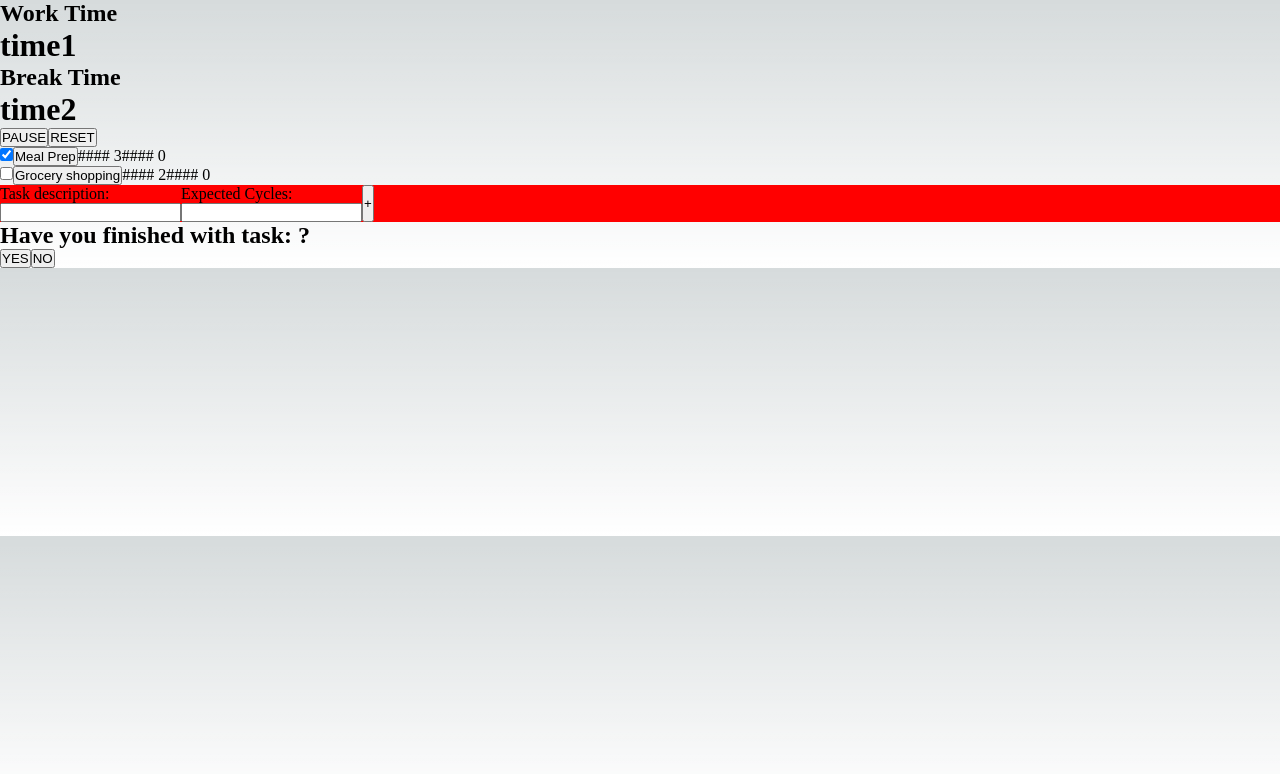
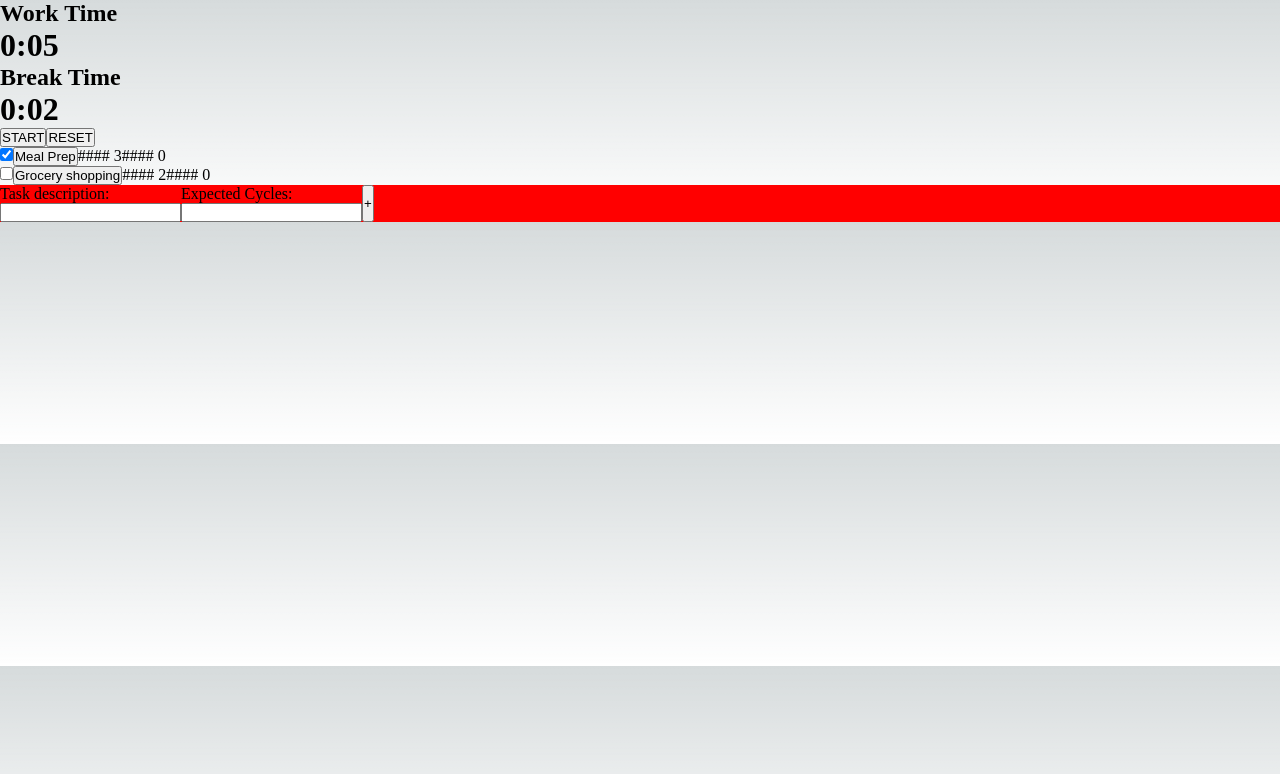
Before and after one commit to carocodingk/PomodoroTracker, a Next.js app: page / in a window 1280 px wide. Shown: the top 774 px of the page. Built offline with nearby package versions, Linux system fonts and the light colour scheme.

Commit message:
Added function to start timers

```diff
--- a/src/pages/index.js
+++ b/src/pages/index.js
@@ -13,34 +13,67 @@ function PomodoroTimer({taskInProgress, setCycleComplete, checkedTask}){
   const [breakTimerRun, setBreakTimerRun] = useState(false);
 
   const startTimer = (taskInProgress) => {
+    setCycleComplete(false) //Restart the cycle
     if (taskInProgress.key != -1){
-      setWorkTimer(true)
       console.log('setworktimer')
+
+      setWorkTimerRun(!workTimerRun)
     }
     else
       console.log("Please select a task to work on! ")
-    // console.log('this point ', taskInProgress)
   }
 
-  // console.log('there ', taskInProgress)
+  useEffect(() => {
+    let timer1, timer2
+    if (workTimerRun){
+      console.log('case1')
+      timer1 = setTimeout(() => {
+        setWorkTimer((prevTime) => prevTime-1)
+      }, 1000);
+      if (workTimer === 0){ //time's up
+        setWorkTimerRun(false) //Stop work timer
+        setBreakTimerRun(true) //Start break timer
+      }
+    }
 
-  useEffect(() => {
+    if (breakTimerRun){
+      timer2 = setTimeout(() => {
+        setBreakTimer((prevTime) => prevTime-1)
+      }, 1000);
+      if (breakTimer === 0){
+        setBreakTimerRun(false) //Stop break timer
+        setCycleComplete(true)  //Indicates a pomodoro cycle (work + break) is complete
+      }
+    }
+
+    return() => {
+      if (timer1)
+        clearTimeout(timer1)
+      else if (timer2)
+        clearTimeout(timer2)
+    }
 
   },[workTimer, workTimerRun, breakTimer, breakTimerRun]);
+
+  const secondsW = workTimer % 60
+  const minutesW = Math.floor(workTimer / 60)
+  const secondsB = breakTimer % 60
+  const minutesB = Math.floor(breakTimer / 60)
 
   return(
     <div>
       <div>
         <div>
           <h2>Work Time</h2>
-          <h1>time1</h1>
+          <h1>{minutesW}:{secondsW < 10? `0${secondsW}` : secondsW}</h1>
         </div>
         <div>
           <h2>Break Time</h2>
-          <h1>time2</h1>
+          <h1>{minutesB}:{secondsB < 10? `0${secondsB}` : secondsB}</h1>
         </div>
         <div>
-          <input type="button" value={workTimerRun || breakTimerRun? 'START':'PAUSE'} onClick={() => startTimer(taskInProgress)} />
+          <input type="button" value={workTimerRun || breakTimerRun? 'PAUSE':'START'} onClick={() => startTimer(taskInProgress)} />
+          {/* <input type="button" value={workTimerRun || breakTimerRun? 'PAUSE':'START'} onClick={() => setWorkTimerRun(!workTimerRun)} /> */}
           <input type="button" value='RESET' />
         </div>
       </div>
@@ -48,7 +81,7 @@ function PomodoroTimer({taskInProgress, setCycleComplete, checkedTask}){
   );
 }
 
-function TaskManager({taskInProgress, setTaskInProgress, cycleComplete, setCheckedTask}){
+function TaskManager({taskInProgress, setTaskInProgress, cycleComplete, setCycleComplete, setCheckedTask}){
   const [taskKeys, setTaskKey] = useState(2)
   const [taskList, setTaskList] = useState(initialTasks)
   // console.log(taskList)
@@ -78,13 +111,13 @@ function TaskManager({taskInProgress, setTaskInProgress, cycleComplete, setCheck
         ))}
       </ul>
       <NewTask taskKeys={taskKeys} setTaskKey={setTaskKey} setTaskList={setTaskList} />
-      {cycleComplete && <TaskCompletion taskInProgress={taskInProgress} setTaskInProgress={setTaskInProgress} taskList={taskList} setTaskList={setTaskList} setCheckedTask={setCheckedTask}/>}
+      {cycleComplete && <TaskCompletion taskInProgress={taskInProgress} setTaskInProgress={setTaskInProgress} taskList={taskList} setTaskList={setTaskList} setCycleComplete={setCycleComplete} setCheckedTask={setCheckedTask}/>}
       {/* {console.log('inside task manager ', taskInProgress.taskName)} */}
     </div>
   );
 }
 
-function TaskCompletion({taskInProgress, setTaskInProgress, taskList, setTaskList, setCheckedTask}){
+function TaskCompletion({taskInProgress, setTaskInProgress, taskList, setTaskList, setCycleComplete, setCheckedTask}){
 
   const updateTaskInProgress = (completed) => {
     let updatedTask
@@ -108,6 +141,7 @@ function TaskCompletion({taskInProgress, setTaskInProgress, taskList, setTaskLis
         const updatedTaskList = taskList.toSpliced(taskInProgress.key, 1, updatedTask)
         setTaskList(updatedTaskList)
         setCheckedTask(true)
+        setCycleComplete(false) //removes the box asking if the task was completed
         setTaskInProgress({ //Resets task in progress to default
           key: -1,
           taskName: ""
@@ -219,7 +253,7 @@ export default function Home() {
     key: -1,
     taskName: ""
   })
-  const [cycleComplete, setCycleComplete] = useState(true) //state indicates when a pomodoro cycle has been completed
+  const [cycleComplete, setCycleComplete] = useState(false) //state indicates when a pomodoro cycle has been completed
   // const [choseTask, setChoseTask] = useState(false)
   const [checkedTask, setCheckedTask] = useState(false)    //state indicates if user notified if a task has been completed
   // console.log('first ', taskInProgress)
@@ -237,6 +271,7 @@ export default function Home() {
         taskInProgress={taskInProgress}
         setTaskInProgress={setTaskInProgress}
         cycleComplete={cycleComplete}
+        setCycleComplete={setCycleComplete}
         setCheckedTask={setCheckedTask}
         // choseTask={choseTask}
       />
```
